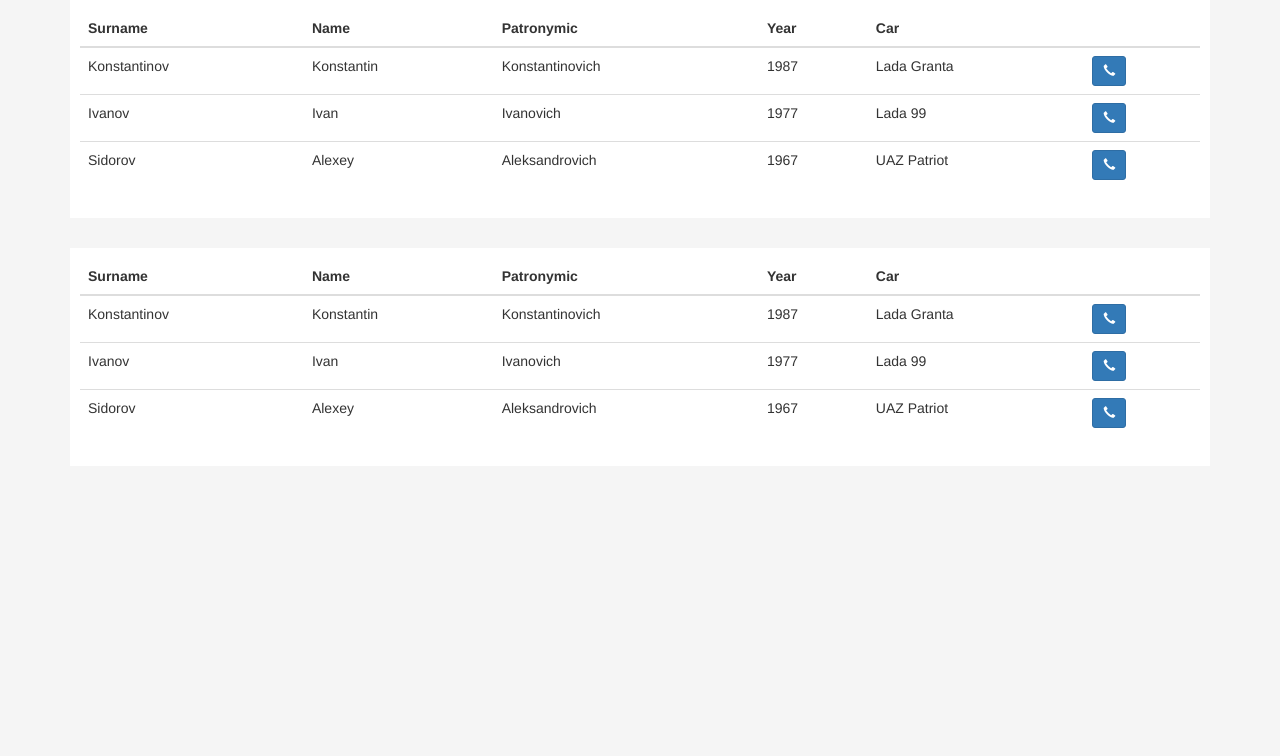
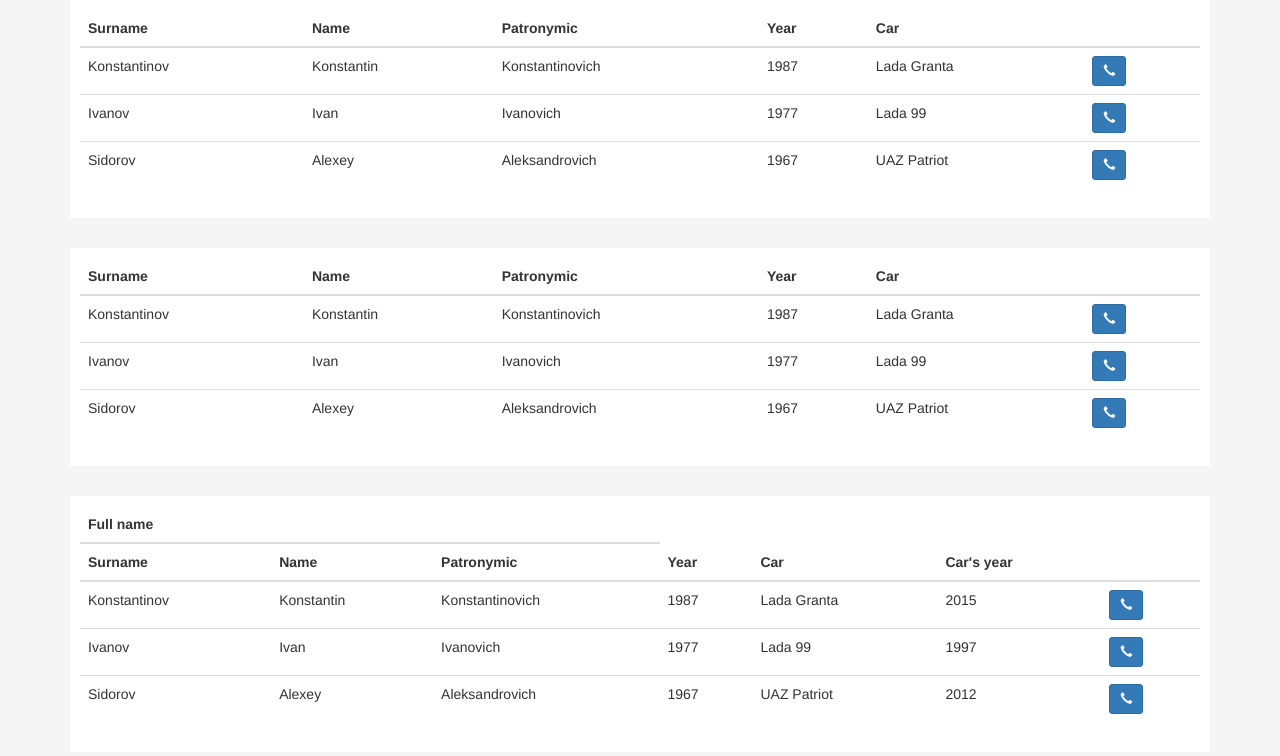
Before and after one commit to nurieff/table-fits, a website: page example/index.html in a window 1280 px wide. Drawn offline with nearby package versions, Linux system fonts and the light colour scheme.

Commit message:
work version

```diff
--- a/example/index.html
+++ b/example/index.html
@@ -113,11 +113,59 @@
             </tbody>
         </table>
     </div>
+    <div class="b">
+        <table class="table" id="t3">
+            <thead>
+            <tr>
+                <th colspan="3">Full name</th>
+                <th rowspan="2">Year</th>
+                <th rowspan="2">Car</th>
+                <th rowspan="2">Car's year</th>
+                <th rowspan="2"></th>
+            </tr>
+            <tr>
+                <th>Surname</th>
+                <th>Name</th>
+                <th>Patronymic</th>
+            </tr>
+            </thead>
+            <tbody>
+            <tr>
+                <td>Konstantinov</td>
+                <td>Konstantin</td>
+                <td>Konstantinovich</td>
+                <td>1987</td>
+                <td>Lada Granta</td>
+                <td>2015</td>
+                <td><button class="btn btn-primary btn-sm"><i class="glyphicon glyphicon-earphone"></i></button></td>
+            </tr>
+            <tr>
+                <td>Ivanov</td>
+                <td>Ivan</td>
+                <td>Ivanovich</td>
+                <td>1977</td>
+                <td>Lada 99</td>
+                <td>1997</td>
+                <td><button class="btn btn-primary btn-sm"><i class="glyphicon glyphicon-earphone"></i></button></td>
+            </tr>
+            <tr>
+                <td>Sidorov</td>
+                <td>Alexey</td>
+                <td>Aleksandrovich</td>
+                <td>1967</td>
+                <td>UAZ Patriot</td>
+                <td>2012</td>
+                <td><button class="btn btn-primary btn-sm"><i class="glyphicon glyphicon-earphone"></i></button></td>
+            </tr>
+            </tbody>
+        </table>
+    </div>
 </div>
 
 <script>
     TableFits.make('#t1');
     TableFits.make('#t2');
+    TableFits.make('#t3');
 </script>
 </body>
 </html>
--- a/src/index.js
+++ b/src/index.js
@@ -99,7 +99,6 @@ export default class TableFits {
         this._reloadHadler = this.onReload.bind(this);
 
         this._init();
-
         this._initEvent();
     }
 
--- a/src/prepare.js
+++ b/src/prepare.js
@@ -34,7 +34,7 @@ export default class TableFits_Prepare {
         let thead_trs = this._table.querySelectorAll('thead tr');
         [].forEach.call(thead_trs, (el) => {
             this._nextGroupIndex = 0;
-            [].forEach.call(el.querySelectorAll('th'), this._prepareTH.bind(this))
+            [].forEach.call(el.querySelectorAll('th'), this._prepareTH.bind(this));
         });
 
         this._prepareRows();
@@ -87,7 +87,7 @@ export default class TableFits_Prepare {
             this._nextGroupIndex += 1;
         }
 
-        if (this._groups[index]) {
+        if (typeof this._groups[index] !== 'undefined' && th.parentNode.rowIndex > 0) {
             // Должны быть в группе
             this.thead[this._groups[index]].columns.push(th.innerText);
 
```
Also changed, not shown: dist/table-fits.js, readme.md.
